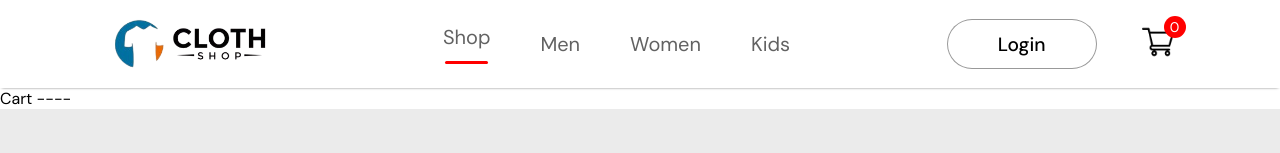
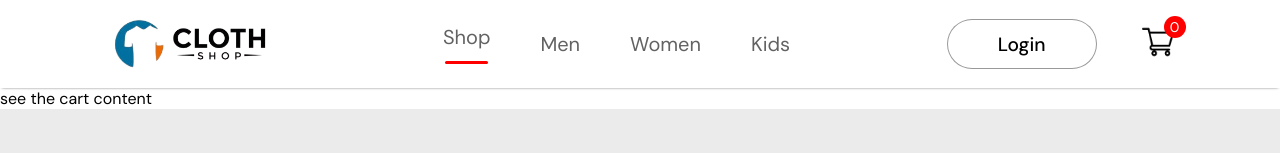
Before and after one commit to NipunShrivats/ecommerce-clothing, a React (Vite) app: page /cart in a window 1280 px wide. Shown: the top 153 px of the page. Built offline with nearby package versions, Linux system fonts and the light colour scheme.

Commit message:
changes on 26Aug commit 4

```diff
--- a/src/Pages/Cart/Cart.jsx
+++ b/src/Pages/Cart/Cart.jsx
@@ -2,6 +2,8 @@ import React from 'react'
 
 export default function Cart() {
     return (
-        <div>Cart ----</div>
+        <div>
+            see the cart content
+        </div>
     )
 }
```
